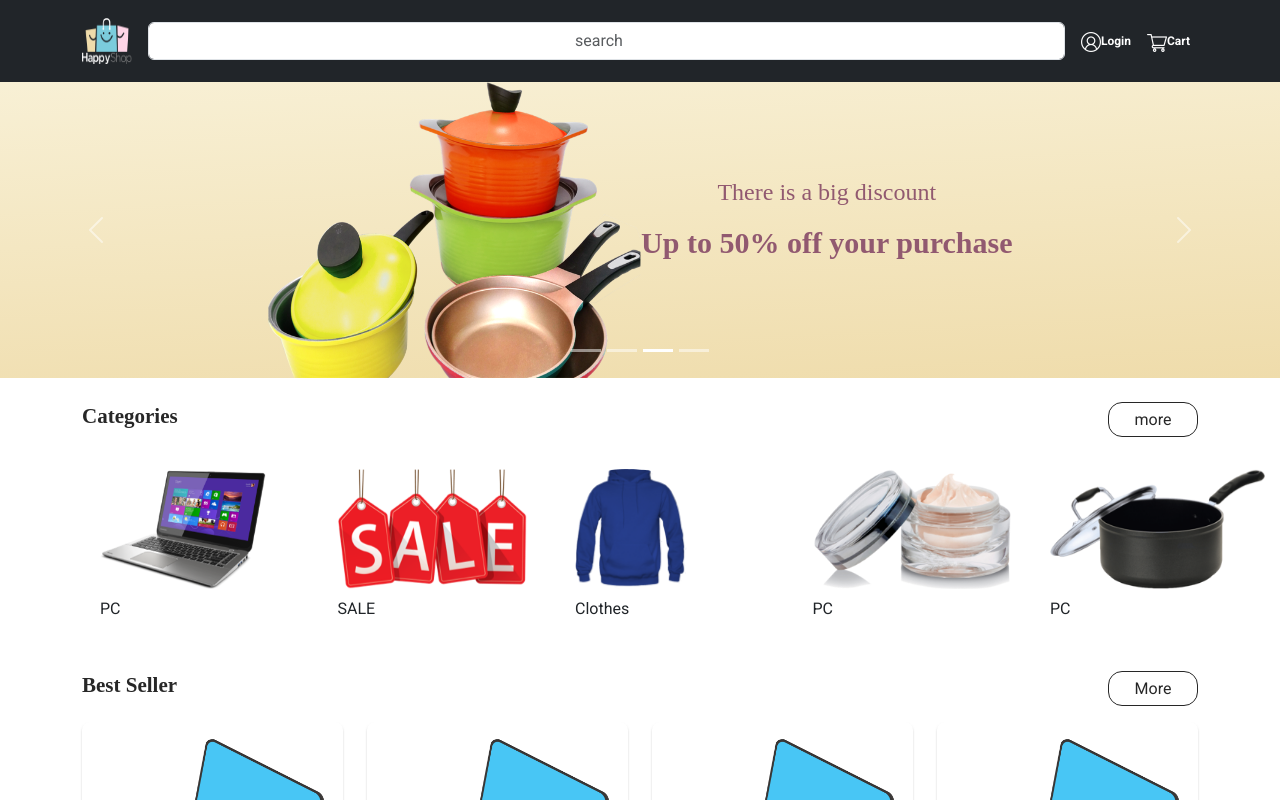
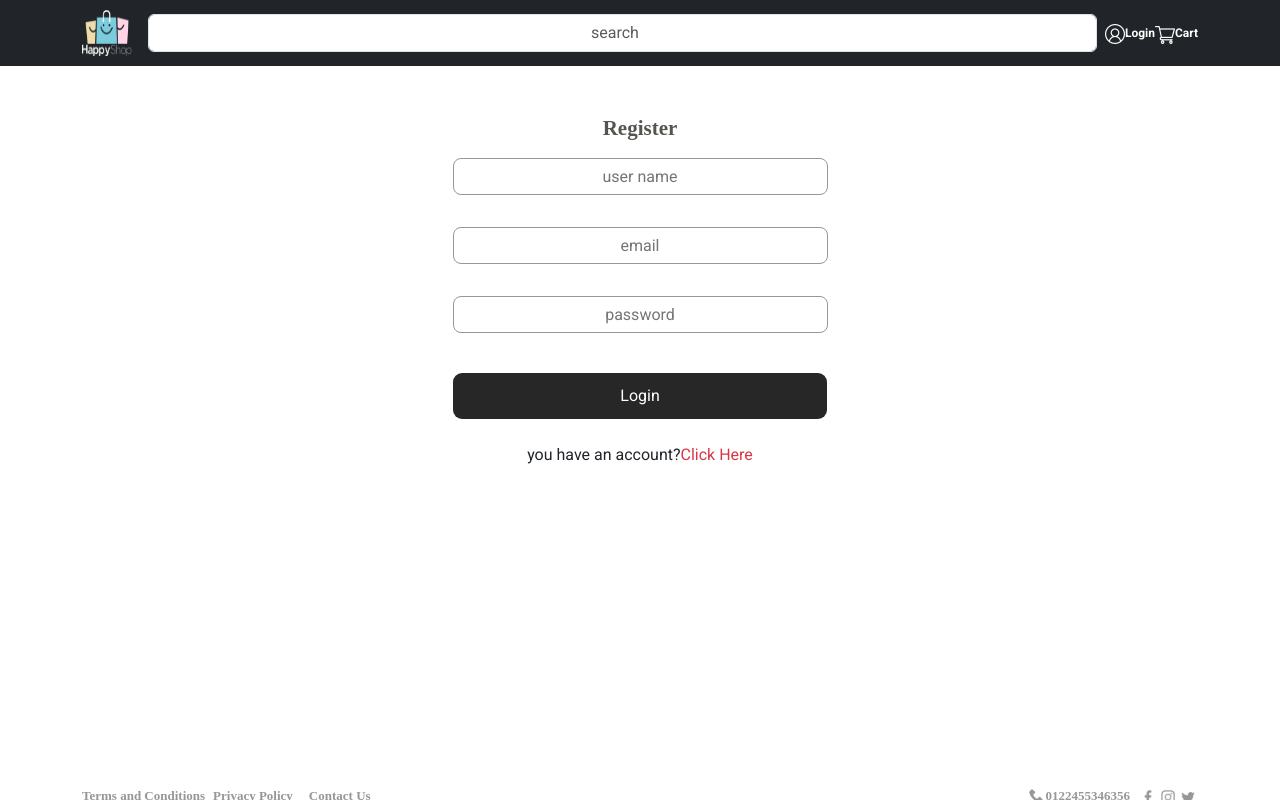
Before and after one commit to mohamedeld/ecommerce-react, a React (Vite) app: page /register in a window 1280 px wide. Shown: the top 800 px of the page. Built offline with nearby package versions, Linux system fonts and the light colour scheme.

Commit message:
add login & register template

```diff
--- a/package.json
+++ b/package.json
@@ -17,7 +17,7 @@
     "react": "^18.2.0",
     "react-bootstrap": "^2.7.4",
     "react-dom": "^18.2.0",
-    "react-router-dom": "^6.12.1"
+    "react-router-dom": "^6.13.0"
   },
   "devDependencies": {
     "@types/react": "^18.0.37",
--- a/src/App.jsx
+++ b/src/App.jsx
@@ -1,15 +1,28 @@
 
 
 import './App.css'
+import { BrowserRouter,Routes,Route } from 'react-router-dom'
 import HomePage from './pages/Home/HomePage'
 
+import NavBarLogin from './components/Common/NavBarLogin';
+import Footer from "./components/Common/Footer";
+import LoginPage from './pages/Auth/LoginPage';
+import RegisterPage from './pages/Auth/RegisterPage';
 function App() {
 
   return (
     <>
-      <HomePage/>
+      <BrowserRouter>
+      <NavBarLogin />
+        <Routes>
+          <Route path="/" element={<HomePage />} />
+          <Route path="/login" element={ <LoginPage/> }/>
+          <Route path="/register" element={<RegisterPage/>}/>
+        </Routes>
+      <Footer/>
+      </BrowserRouter>
     </>
-  )
+  );
 }
 
 export default App
--- a/src/components/Category/CategoryCard.jsx
+++ b/src/components/Category/CategoryCard.jsx
@@ -1,9 +1,9 @@
 import { Col } from "react-bootstrap"
 
-const CategoryCard = ({img,background,title,index}) => {
+const CategoryCard = ({img,background,title}) => {
   return (
     <>
-        <Col xs="6" sm="6" md="4" lg="2" className="my-4 d-flex justify-content-around align-items-center" key={index}>
+        <Col xs="6" sm="6" md="4" lg="2" className="my-4 d-flex justify-content-around align-items-center">
             <div className="allCard mb-3">
                 <div className="category-card" style={{backgroundColor:`${background}`}}>{" "}
                 </div>
--- a/src/components/Common/NavBarLogin.jsx
+++ b/src/components/Common/NavBarLogin.jsx
@@ -1,8 +1,8 @@
 import { FormControl } from 'react-bootstrap';
 import Container from 'react-bootstrap/Container';
+import { NavLink } from "react-router-dom";
 import Nav from 'react-bootstrap/Nav';
 import Navbar from 'react-bootstrap/Navbar';
-
 import login from "../../assets/images/login.png";
 import logo from "../../assets/images/logo.png";
 import cart from "../../assets/images/cart.png";
@@ -11,37 +11,44 @@ const NavBarLogin = () => {
     <>
       <Navbar className="sticky-top" bg="dark" variant="dark" expand="sm">
         <Container>
-        <Navbar.Brand >
-            <img src={logo} className='logo' alt="logo"/>
+          <NavLink to="/">
+            <Navbar.Brand>
+              <img src={logo} className="logo" alt="logo" />
             </Navbar.Brand>
+          </NavLink>
           <Navbar.Toggle aria-controls="basic-navbar-nav" />
           <Navbar.Collapse id="basic-navbar-nav">
             <FormControl
-                type='search'
-                placeholder='search'
-                className='me-2 w-100 text-center'
+              type="search"
+              placeholder="search"
+              className="me-2 w-100 text-center"
               aria-label="Search"
             />
-            <Nav className='me-auto'>
-                <Nav.Link className='nav-text d-flex mt-3 justify-content-center'>
-                    <img src={login} className='login-img' alt="sfvs" />
-                    <p style={{color:"white"}}>Login</p>
-                </Nav.Link>
+            <Nav className="me-auto">
+              <NavLink
+                to="/login"
+                className="nav-text d-flex mt-3 justify-content-center"
+                style={{ textDecoration: "none" }}
+              >
+                <img src={login} className="login-img" alt="sfvs" />
+                <p style={{ color: "white", textDecoration: "none" }}>Login</p>
+              </NavLink>
             </Nav>
             <Nav>
-                <Nav.Link className='nav-text d-flex mt-3 justify-content-center' style={{color:"white"}}>
-                    <img src={cart} className='login-img' alt="sfvs" />
-                    <p style={{color:"white"}}>Cart</p>
-                </Nav.Link>
+              <NavLink
+                to="/cart"
+                className="nav-text d-flex mt-3 justify-content-center"
+                style={{ color: "white", textDecoration: "none" }}
+              >
+                <img src={cart} className="login-img" alt="sfvs" />
+                <p style={{ color: "white", textDecoration: "none" }}>Cart</p>
+              </NavLink>
             </Nav>
-
-
           </Navbar.Collapse>
         </Container>
       </Navbar>
-
     </>
-  )
+  );
 }
 
 export default NavBarLogin
--- a/src/components/Home/HomeCategory.jsx
+++ b/src/components/Home/HomeCategory.jsx
@@ -23,7 +23,7 @@ const HomeCategory = () => {
             <Row className="my-2 d-flex justify-content-between align-items-center">
             {
                 categories.map((category,index)=>(
-                    <CategoryCard img={category.img} background={category.background} title={category.title} index={index}/>
+                    <CategoryCard img={category.img} background={category.background} title={category.title} key={index}/>
                 ))
             }
             </Row>
--- /dev/null
+++ b/src/pages/Auth/LoginPage.jsx
@@ -0,0 +1,40 @@
+import { Col, Container,Row } from "react-bootstrap";
+import { NavLink } from "react-router-dom";
+
+const LoginPage = () => {
+  return (
+    <div style={{ minHeight: "670px" }}>
+      <Container style={{ minHeight: "680px" }}>
+        <Row className="py-5 d-flex justify-content-center">
+          <Col sm="12" className="d-flex flex-column">
+            <label className="mx-auto title-login">Login</label>
+            <input
+              placeholder="email"
+              type="email"
+              className="user-input my-3 text-center mx-auto"
+            />
+            <input
+              placeholder="password"
+              type="password"
+              className="user-input my-3 text-center mx-auto"
+            />
+            <button className="btn-login mx-auto mt-4">Login</button>
+            <label className="mx-auto my-4 d-flex">
+              Don't have an account? {"  "}
+              <NavLink to="/register" style={{ textDecoration: "none" }}>
+                <span
+                  style={{ cursor: "pointer", textDecoration: "none" }}
+                  className="text-danger"
+                >
+                  Click Here
+                </span>
+              </NavLink>
+            </label>
+          </Col>
+        </Row>
+      </Container>
+    </div>
+  );
+}
+
+export default LoginPage
--- /dev/null
+++ b/src/pages/Auth/RegisterPage.jsx
@@ -0,0 +1,45 @@
+import React from 'react'
+import { Container,Row,Col } from 'react-bootstrap';
+import { NavLink } from 'react-router-dom';
+const RegisterPage = () => {
+  return (
+    <div style={{ minHeight: "670px" }}>
+      <Container style={{ minHeight: "680px" }}>
+        <Row className="py-5 d-flex justify-content-center">
+          <Col sm="12" className="d-flex flex-column">
+            <label className="mx-auto title-login">Register</label>
+            <input
+              placeholder="user name"
+              type="text"
+              className="user-input my-3 text-center mx-auto"
+            />
+            <input
+              placeholder="email"
+              type="email"
+              className="user-input my-3 text-center mx-auto"
+            />
+            <input
+              placeholder="password"
+              type="password"
+              className="user-input my-3 text-center mx-auto"
+            />
+            <button className="btn-login mx-auto mt-4">Login</button>
+            <label className="mx-auto my-4 d-flex">
+              you have an account? {"  "}
+              <NavLink to="/login" style={{ textDecoration: "none" }}>
+                <span
+                  style={{ cursor: "pointer", textDecoration: "none" }}
+                  className="text-danger"
+                >
+                  Click Here
+                </span>
+              </NavLink>
+            </label>
+          </Col>
+        </Row>
+      </Container>
+    </div>
+  );
+}
+
+export default RegisterPage
--- a/src/pages/Home/HomePage.jsx
+++ b/src/pages/Home/HomePage.jsx
@@ -1,6 +1,5 @@
 import BrandCardContainer from "../../components/Brand/BrandCardContainer"
-import Footer from "../../components/Common/Footer"
-import NavBarLogin from "../../components/Common/NavBarLogin"
+
 import Discount from "../../components/Home/Discount"
 import HomeCategory from "../../components/Home/HomeCategory"
 import Slider from "../../components/Home/Slider"
@@ -9,14 +8,14 @@ import ProductCartContainer from "../../components/Products/ProductCartContainer
 const HomePage = () => {
   return (
     <>
-        <NavBarLogin/>
+
         <Slider/>
         <HomeCategory/>
         <ProductCartContainer title={"Best Seller"} btntitle={"More"}/>
         <Discount title={"Up to 30% discount on laptops"}/>
         <ProductCartContainer title={"High Rating"} btntitle={"More"}/>
         <BrandCardContainer title={"Brands"} btntitle={"More"}/>
-        <Footer/>
+
     </>
   )
 }
```
Also changed, not shown: 1 other file (tests, documents, lock files or other folders). Lines whose indentation alone changed are shown as unchanged.
